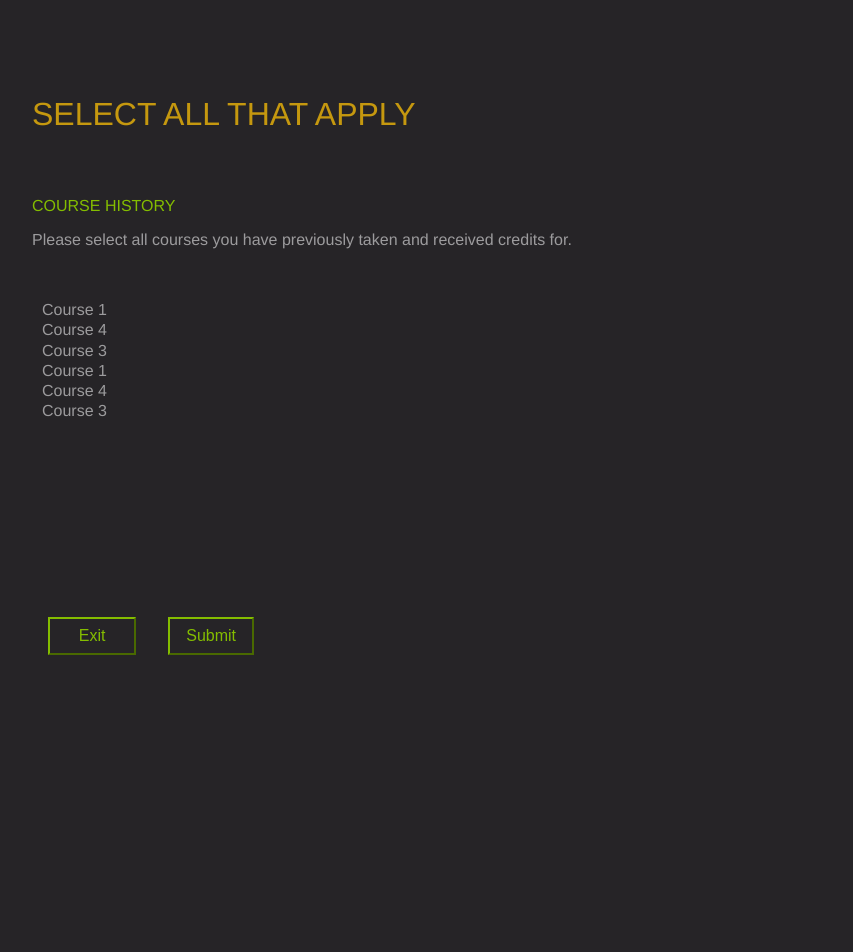
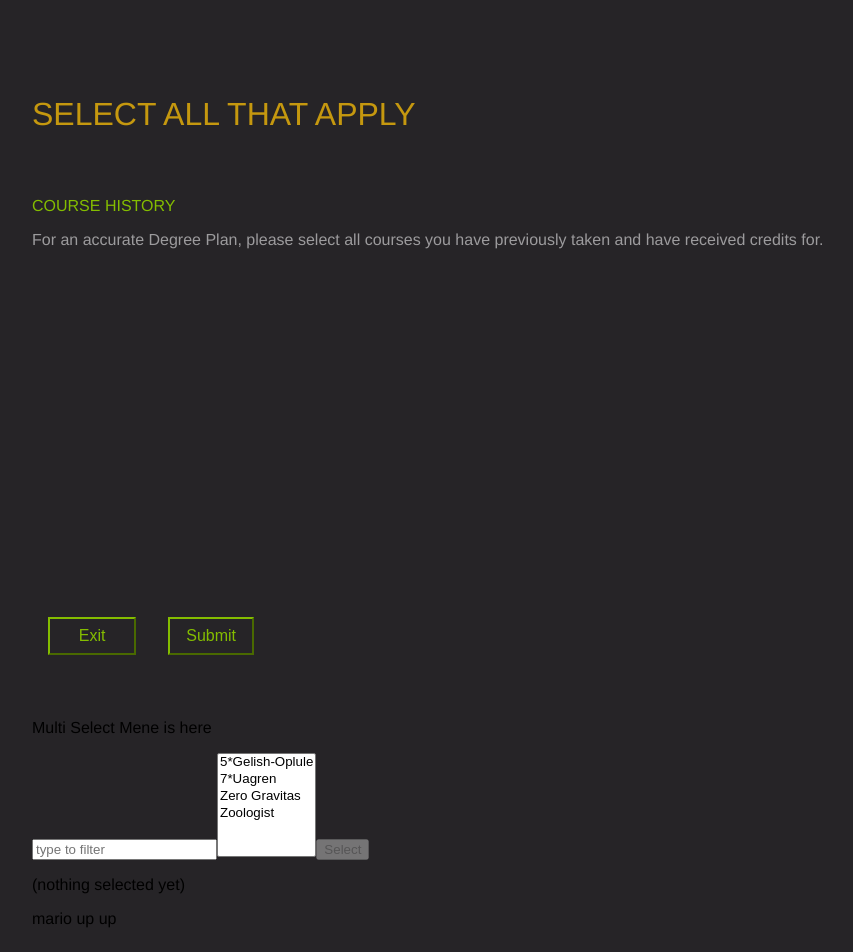
Before and after one commit to UBCO-COSC499-Winter-2018-Term-1-2/visual-course-planner, a React app in the folder client/: page /course-history in a window 1280 px wide. Shown: the top 952 px of the page, without its empty margins (32-885 px from the left). Before the commit the page ends 800 px from the top, so only its background shows below. Built offline with nearby package versions, Linux system fonts and the light colour scheme.

Commit message:
just to have code on record -- implementing a filtered select menu. currently works. no styling. content incorrect/hardcoded.

```diff
--- a/client/src/components/PreviousCourses/PreviousCourses.js
+++ b/client/src/components/PreviousCourses/PreviousCourses.js
@@ -2,137 +2,199 @@ import React, { Component } from 'react';
 import '../PreviousCourses/PreviousCourses.css';
 // import '../Login/LoginInterface.css';
 import { Link } from 'react-router-dom';
-import Input from '../Input/input';
+// import Input from '../Input/input';
+import FilteredMultiSelect from '../PreviousCourses/multiSelectMenu.js';
 
 // NOTES:
 // Must change form so every element is not required other than matching input element (ie. newpassword + renter New Password)
 //correct formatting
 
+
+const CULTURE_SHIPS = [
+  {id: 1, name: '5*Gelish-Oplule'},
+  {id: 2, name: '7*Uagren'},
+  {id: 249, name: 'Zero Gravitas'},
+  {id: 250, name: 'Zoologist'}
+];
+
+
 class previousCourses extends Component {
 
-    state = {
-      courseList: {
-        listOfAllCourses: {
-          elementType: 'list',
-          elementConfig: {
-            // type: 'ul',
-            options:[
-            //HARD CODED FOR NOW... NEEDS LOGIC!
-              { displayValue: ''},
-              {value: '1', displayValue: 'Course 1'},
-              {value: '2', displayValue: 'Course 4'},
-              {value: '3', displayValue: 'Course 3'},
-              {value: '1', displayValue: 'Course 1'},
-              {value: '2', displayValue: 'Course 4'},
-              {value: '3', displayValue: 'Course 3'},
-            ]
-          },
-          validation: {
-            required: false
-          },
-          //   label: 'Course History',
-          value: '',
-          valid: true,
-          inputElementTouched: false
-        },
+  // state = {
+  //   courseList: {
+  //     listOfAllCourses: {
+  //       elementType: 'list',
+  //       elementConfig: {
+  //         // type: 'ul',
 
-      }, //end of profile menu
-      formIsValid: false,
-      loading: false
-    }
+  //         options:[
+  //         //HARD CODED FOR NOW... NEEDS LOGIC!
+  //           {value: '1', displayValue: 'Course 1'},
+  //           {value: '2', displayValue: 'Course 4'},
+  //           {value: '3', displayValue: 'Course 3'},
+  //           {value: '1', displayValue: 'Course 1'},
+  //           {value: '2', displayValue: 'Course 4'},
+  //           {value: '3', displayValue: 'Course 3'},
+  //           {value: '1', displayValue: 'Course 1'},
+  //           {value: '2', displayValue: 'Course 4'},
+  //           {value: '3', displayValue: 'Course 3'},
+  //           {value: '1', displayValue: 'Course 1'},
+  //           {value: '2', displayValue: 'Course 4'},
+  //           {value: '3', displayValue: 'Course 3'},
+  //           {value: '1', displayValue: 'Course 1'},
+  //           {value: '2', displayValue: 'Course 4'},
+  //           {value: '3', displayValue: 'Course 3'},
+  //         ]
 
-    checkValidity(value, rules) {
-      let isValid = true;
+  //       },
+  //       validation: {
+  //         required: false
+  //       },
+  //       //   label: 'Course History',
+  //       value: '',
+  //       valid: true,
+  //       inputElementTouched: false
+  //     },
 
-      if(rules.required){
-        isValid = value.trim() !== '' && isValid;
-      }
+  //   }, //end of profile menu
+  //   formIsValid: false,
+  //   loading: false
+  // }
 
-      return isValid;
-    }
-      handler = ( event ) => {
-        event.preventDefault();
-        this.setState( { loading: true } );
 
-        //this is log send user input to send to database.
-        const menuData = {};
-        for (let formElementIdentifier in this.state.courseList) {
-          menuData[formElementIdentifier] = this.state.profcourseListileMenu[formElementIdentifier].value;
-        }
-      }
+  // checkValidity(value, rules) {
+  //   let isValid = true;
+
+  //   if(rules.required){
+  //     isValid = value.trim() !== '' && isValid;
+  //   }
+
+  //   return isValid;
+  // }
+  //   handler = ( event ) => {
+  //     event.preventDefault();
+  //     this.setState( { loading: true } );
+
+  //     //this is log send user input to send to database.
+  //     const menuData = {};
+  //     for (let formElementIdentifier in this.state.courseList) {
+  //       menuData[formElementIdentifier] = this.state.profcourseListileMenu[formElementIdentifier].value;
+  //     }
+  //   }
 
   //THIS COPIES THE (DEFAULT) LOGIN MENU, CREATES A 'NEW' ONE WITH VALUES THE USER INSERTED
   //IE. EMAIL AND PASSWORD.
-      inputChangeHandler = (event, inputIdentifier) => {
-        console.log(event.target.value); //prints values to console
-        const updatedCourseList = {
-          ...this.state.courseList
-        };
-        const updatedMenuElement = {
-          ...updatedCourseList[inputIdentifier]
-        };
-        updatedMenuElement.value = event.target.value;
-        //CHECKS IF EACH STATE HAS A VALUE
-        updatedMenuElement.valid = this.checkValidity(updatedMenuElement.value, updatedMenuElement.validation);
-        updatedMenuElement.inputElementTouched = true;
-        updatedCourseList[inputIdentifier] = updatedMenuElement;
+  // inputChangeHandler = (event, inputIdentifier) => {
+  //   console.log(event.target.value); //prints values to console
+  //   const updatedCourseList = {
+  //     ...this.state.courseList
+  //   };
+  //   const updatedMenuElement = {
+  //     ...updatedCourseList[inputIdentifier]
+  //   };
+  //   updatedMenuElement.value = event.target.value;
+  //   //CHECKS IF EACH STATE HAS A VALUE
+  //   updatedMenuElement.valid = this.checkValidity(updatedMenuElement.value, updatedMenuElement.validation);
+  //   updatedMenuElement.inputElementTouched = true;
+  //   updatedCourseList[inputIdentifier] = updatedMenuElement;
 
-        let formIsValid = true;
-        for (let inputIdentifier in updatedCourseList){
-          formIsValid = updatedCourseList[inputIdentifier].valid && formIsValid;
+  //   let formIsValid = true;
+  //   for (let inputIdentifier in updatedCourseList){
+  //     formIsValid = updatedCourseList[inputIdentifier].valid && formIsValid;
+  //   }
+  //   this.setState({courseList: updatedCourseList, formIsValid: formIsValid});
+
+  // }
+
+  //////TESTING HERE-----------------
+
+      state = {selectedShips: []}
+
+      handleDeselect(index) {
+        var selectedShips = this.state.selectedShips.slice();
+        selectedShips.splice(index, 1);
+        this.setState({selectedShips});
       }
-        this.setState({courseList: updatedCourseList, formIsValid: formIsValid});
 
+      handleSelectionChange = (selectedShips) => {
+        this.setState({selectedShips});
       }
 
       render(){
-        const formElementsArray = [];
-        for (let key in this.state.courseList) {
-          formElementsArray.push({
-            id: key,
-            config: this.state.courseList[key]
-          });
-        }
+
+        //TO DO: MAKE LIST ITEMS SELECTABLE -------------------
+
+        // const formElementsArray = [];
+        // for (let key in this.state.courseList) {
+        //   formElementsArray.push({
+        //     id: key,
+        //     config: this.state.courseList[key]
+        //   });
+        // }
 
         //THIS IS THE FORM THAT MADE WITH STYLING FROM INPUT.CSS + LOGININTERFACE.CSS
         //ALSO CALLS STATE FOR EACH VALUE IE. EMAIL AND PASSWORD
-        let form = (
-          <form onSubmit={this.handler}>
-            {formElementsArray.map(formElement => (
-              <Input
-                label={formElement.config.label}
-                key={formElement.id}
-                elementType={formElement.config.elementType}
-                elementConfig={formElement.config.elementConfig}
-                value={formElement.config.value}
-                invalid={!formElement.config.valid} //config is referring to all elements next to a state (ie. email validation, valid, type etc)
-                shouldBeValidated={formElement.config.validation}
-                inputElementTouched={formElement.config.inputElementTouched}
-                changed={(event) => this.inputChangeHandler(event, formElement.id)} />
-            ))}
+        // let form = (
+        //   <form onSubmit={this.handler}>
+        //     {formElementsArray.map(formElement => (
+        //       <Input
+        //         label={formElement.config.label}
+        //         key={formElement.id}
+        //         elementType={formElement.config.elementType}
+        //         elementConfig={formElement.config.elementConfig}
+        //         value={formElement.config.value}
+        //         invalid={!formElement.config.valid} //config is referring to all elements next to a state (ie. email validation, valid, type etc)
+        //         shouldBeValidated={formElement.config.validation}
+        //         inputElementTouched={formElement.config.inputElementTouched}
+        //         changed={(event) => this.inputChangeHandler(event, formElement.id)} />
+        //     ))}
 
-          </form>
-        );
+        //   </form>
+        // );
+
+        var {selectedShips} = this.state;
 
         return(
-
-
           <div>
 
             <div className="course-menu">
               <h1 className="yellow-title">Select All That Apply</h1>
               <label className="green-title">Course History</label>
-              <p className="msg-text">Please select all courses you have previously taken and received credits for.</p>
+
+              <p className="msg-text">
+              For an accurate Degree Plan, please select all courses
+              you have previously taken and have received credits for.
+              </p>
 
               <ol className="course-list">
-                {form}
+                {/* {form}  */}
               </ol>
 
               <div className="btn-div">
                 <button className="exit-green-borderbtn"><Link to = "/main">Exit</Link></button>
                 <button className="green-borderbtn"><Link to = "/main">Submit</Link></button>
+              </div>
 
-              </div>
+
+              <p>Multi Select Mene is here</p>
+              <FilteredMultiSelect
+                onChange={this.handleSelectionChange}
+                options={CULTURE_SHIPS}
+                selectedOptions={selectedShips}
+                textProp="name"
+                valueProp="id"
+              />
+              {selectedShips.length === 0 && <p>(nothing selected yet)</p>}
+              {selectedShips.length > 0 && <ul>
+                {selectedShips.map((ship, i) => <li key={ship.id}>
+                  {`${ship.name} `}
+                  <button type="button" onClick={() => this.handleDeselect(i)}>
+                   &times;
+                  </button>
+                </li>)}
+              </ul>}
+
+              <p>mario up up </p>
             </div>
             <div className="right-menu">
 
--- /dev/null
+++ b/client/src/components/PreviousCourses/multiSelectMenu.js
@@ -0,0 +1,231 @@
+import t from 'prop-types';
+import React, { Component } from 'react';
+
+function makeLookup(arr, prop) {
+  let lkup = {};
+  for (let i = 0, l = arr.length; i < l; i++) {
+    if (prop) {
+      lkup[arr[i][prop]] = true;
+    }
+    else {
+      lkup[arr[i]] = true;
+    }
+  }
+  return lkup;
+}
+
+function getItemsByProp(arr, prop, values) {
+  let items = [];
+  let found = 0;
+  let valuesLookup = makeLookup(values);
+  for (let i = 0, la = arr.length, lv = values.length;
+    i < la && found < lv;
+    i++) {
+    if (valuesLookup[arr[i][prop]]) {
+      items.push(arr[i]);
+      found++;
+    }
+  }
+  return items;
+}
+
+const DEFAULT_CLASS_NAMES = {
+  button: 'FilteredMultiSelect__button',
+  buttonActive: 'FilteredMultiSelect__button--active',
+  filter: 'FilteredMultiSelect__filter',
+  select: 'FilteredMultiSelect__select'
+};
+
+class FilteredMultiSelect extends Component {
+  static propTypes = {
+    onChange: t.func.isRequired,
+    options: t.array.isRequired,
+
+    buttonText: t.string,
+    className: t.string,
+    classNames: t.object,
+    defaultFilter: t.string,
+    disabled: t.bool,
+    placeholder: t.string,
+    selectedOptions: t.array,
+    showFilter: t.bool,
+    size: t.number,
+    textProp: t.string,
+    valueProp: t.string,
+  }
+
+  static defaultProps = {
+    buttonText: 'Select',
+    className: 'FilteredMultiSelect',
+    classNames: {},
+    defaultFilter: '',
+    disabled: false,
+    placeholder: 'type to filter',
+    selectedOptions: [],
+    showFilter: true,
+    size: 6,
+    textProp: 'text',
+    valueProp: 'value',
+  }
+
+  constructor(props) {
+    super(props);
+
+    let {defaultFilter, selectedOptions} = props;
+    this.state = {
+      // Filter text
+      filter: defaultFilter,
+      // Options which haven't been selected and match the filter text
+      filteredOptions: this._filterOptions(defaultFilter, selectedOptions),
+      // Values of <options> currently selected in the <select>
+      selectedValues: []
+    };
+  }
+
+  componentWillReceiveProps(nextProps) {
+    // Update visible options in response to options or selectedOptions
+    // changing. Also update selected values after the re-render completes, as
+    // one of the previously selected options may have been removed.
+    if (nextProps.options !== this.props.options ||
+        nextProps.selectedOptions !== this.props.selectedOptions ||
+        nextProps.options.length !== this.props.options.length ||
+        nextProps.selectedOptions.length !== this.props.selectedOptions.length) {
+      this.setState({
+        filteredOptions: this._filterOptions(this.state.filter,
+          nextProps.selectedOptions,
+          nextProps.options)
+      }, this._updateSelectedValues);
+    }
+  }
+
+  _getClassName(name, ...modifiers) {
+    let classNames = [this.props.classNames[name] || DEFAULT_CLASS_NAMES[name]];
+    for (let i = 0, l = modifiers.length; i < l; i++) {
+      if (modifiers[i]) {
+        classNames.push(this.props.classNames[modifiers[i]] || DEFAULT_CLASS_NAMES[modifiers[i]]);
+      }
+    }
+    return classNames.join(' ');
+  }
+
+  _filterOptions(filter, selectedOptions, options) {
+    if (typeof filter == 'undefined') {
+      filter = this.state.filter;
+    }
+    if (typeof selectedOptions == 'undefined') {
+      selectedOptions = this.props.selectedOptions;
+    }
+    if (typeof options == 'undefined') {
+      options = this.props.options;
+    }
+    filter = filter.toUpperCase();
+
+    let {textProp, valueProp} = this.props;
+    let selectedValueLookup = makeLookup(selectedOptions, valueProp);
+    let filteredOptions = [];
+
+    for (let i = 0, l = options.length; i < l; i++) {
+      if (!selectedValueLookup[options[i][valueProp]] &&
+          (!filter || options[i][textProp].toUpperCase().indexOf(filter) !== -1)) {
+        filteredOptions.push(options[i]);
+      }
+    }
+
+    return filteredOptions;
+  }
+
+  _selectRef = (select) => {
+    this._select = select;
+  }
+
+  _onFilterChange = (e) => {
+    let filter = e.target.value;
+    this.setState({
+      filter,
+      filteredOptions: this._filterOptions(filter)
+    }, this._updateSelectedValues);
+  }
+
+  _onFilterKeyPress = (e) => {
+    if (e.key === 'Enter') {
+      e.preventDefault();
+      if (this.state.filteredOptions.length === 1) {
+        let selectedOption = this.state.filteredOptions[0];
+        let selectedOptions = this.props.selectedOptions.concat([selectedOption]);
+        this.setState({filter: '', selectedValues: []}, () => {
+          this.props.onChange(selectedOptions);
+        });
+      }
+    }
+  }
+
+  _updateSelectedValues = (e) => {
+    let el = e ? e.target : this._select;
+    let selectedValues = [];
+    for (let i = 0, l = el.options.length; i < l; i++) {
+      if (el.options[i].selected) {
+        selectedValues.push(el.options[i].value);
+      }
+    }
+    // Always update if we were handling an event, otherwise only update if
+    // selectedValues has actually changed.
+    if (e || String(this.state.selectedValues) !== String(selectedValues)) {
+      this.setState({selectedValues});
+    }
+  }
+
+  /**
+   * Adds backing objects for the currently selected options to the selection
+   * and calls back with the new list.
+   */
+  _addSelectedToSelection = () => {
+    let selectedOptions =
+      this.props.selectedOptions.concat(getItemsByProp(this.state.filteredOptions,
+        this.props.valueProp,
+        this.state.selectedValues));
+    this.setState({selectedValues: []}, () => {
+      this.props.onChange(selectedOptions);
+    });
+  }
+
+  render() {
+    let {filter, filteredOptions, selectedValues} = this.state;
+    let {className, disabled, placeholder, showFilter, size, textProp, valueProp} = this.props;
+    let hasSelectedOptions = selectedValues.length > 0;
+
+
+    return (
+      <div className={className}>
+        {showFilter && <input
+          type="text"
+          className={this._getClassName('filter')}
+          placeholder={placeholder}
+          value={filter}
+          onChange={this._onFilterChange}
+          onKeyPress={this._onFilterKeyPress}
+          disabled={disabled}
+        />}
+        <select multiple
+          ref={this._selectRef}
+          className={this._getClassName('select')}
+          size={size}
+          value={selectedValues}
+          onChange={this._updateSelectedValues}
+          onDoubleClick={this._addSelectedToSelection}
+          disabled={disabled}>
+          {filteredOptions.map((option) => {
+            return <option key={option[valueProp]} value={option[valueProp]}>{option[textProp]}</option>;
+          })}
+        </select>
+        <button type="button"
+          className={this._getClassName('button', hasSelectedOptions && 'buttonActive')}
+          disabled={!hasSelectedOptions}
+          onClick={this._addSelectedToSelection}>
+          {this.props.buttonText}
+        </button>
+      </div>
+    );
+  }
+}
+
+export default FilteredMultiSelect;
```
Lines whose indentation alone changed are shown as unchanged.
